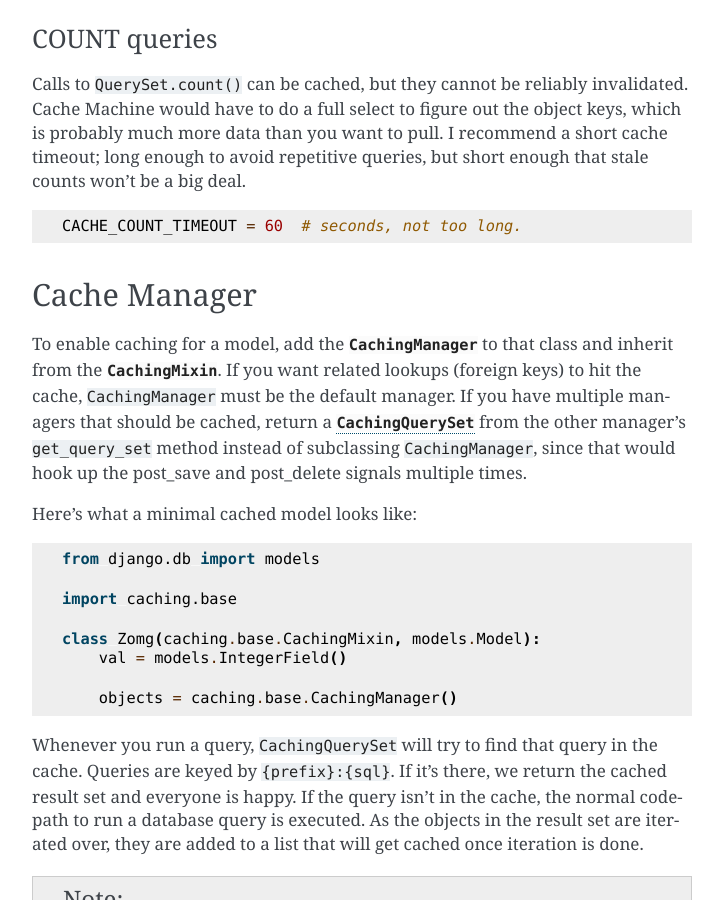
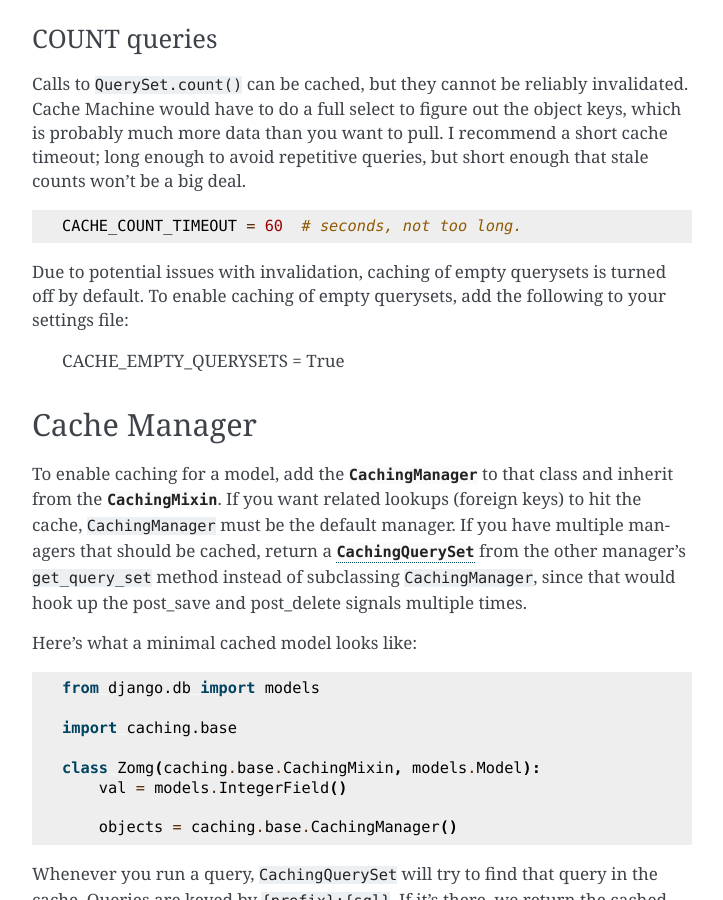
Before and after one commit to django-cache-machine/django-cache-machine, a Sphinx documentation site: the page built from docs/index.rst, in a window 1280 px wide and 900 px high, scrolled down 1242 px. Shown: the whole window, without its empty margins (388-1111 px from the left). Built offline with Sphinx 7.4.7, drawn with Linux system fonts in a browser that asks for light colours.

Commit message:
add CACHE_EMPTY_QUERYSETS setting

```diff
--- a/docs/index.rst
+++ b/docs/index.rst
@@ -69,6 +69,11 @@ short enough that stale counts won't be a big deal.  ::
 
     CACHE_COUNT_TIMEOUT = 60  # seconds, not too long.
 
+Due to potential issues with invalidation, caching of empty querysets is turned
+off by default.  To enable caching of empty querysets, add the following to
+your settings file:
+
+    CACHE_EMPTY_QUERYSETS = True
 
 Cache Manager
 -------------
```
Also changed, not shown: 1 other file.
